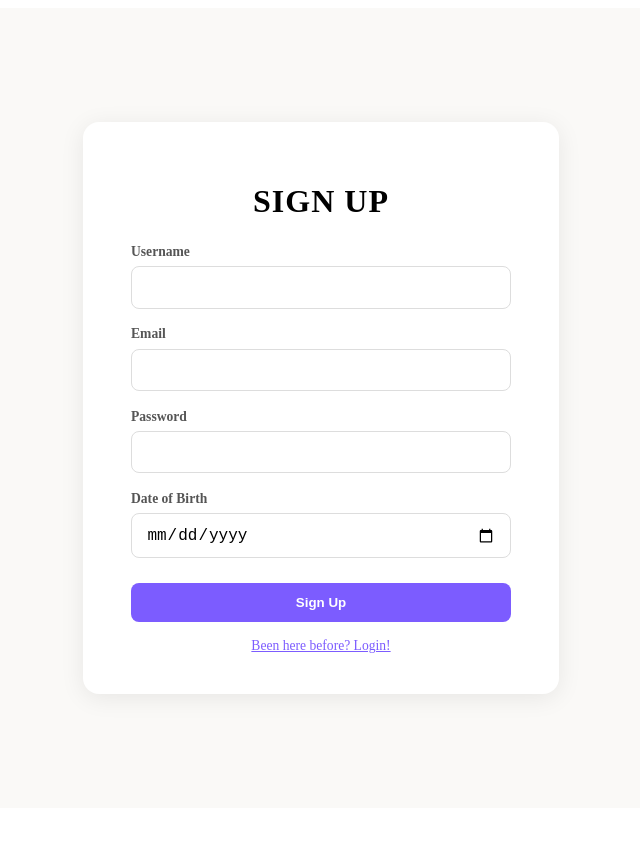
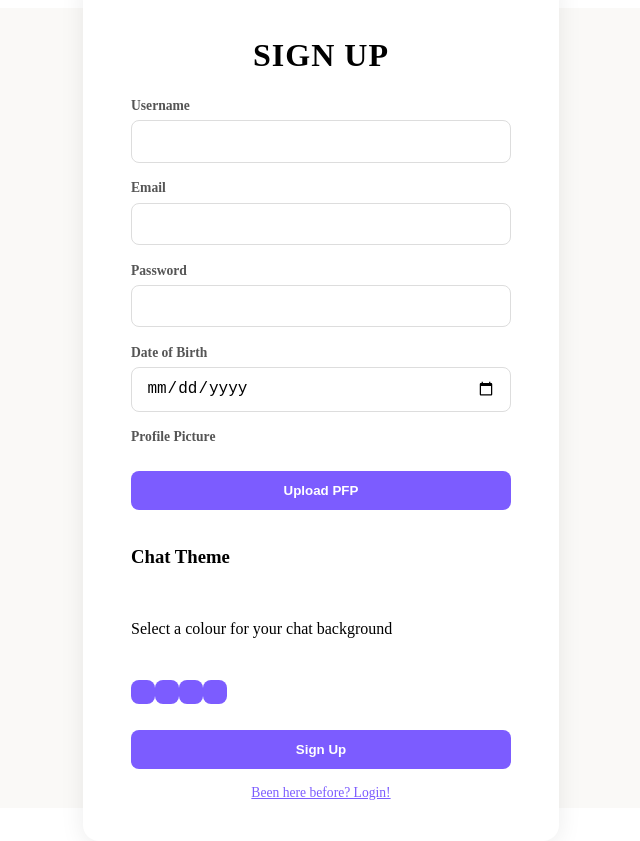
Before and after one commit to alpasahai/full_stack_dev_fabulari_chat, an Angular app in the folder fabulari/client/: page /signup in a window 1280 px wide. Shown: the whole page, without its empty margins (319-959 px from the left). Before the commit the page ends 816 px from the top, so only its background shows below. Built offline with nearby package versions, Linux system fonts and the light colour scheme.

Commit message:
Phase 1: Sign up - Quickly adding placeholder for pfp and themes

```diff
--- a/fabulari/client/src/app/auth/signup/signup.html
+++ b/fabulari/client/src/app/auth/signup/signup.html
@@ -23,6 +23,20 @@
         <input type="date" [(ngModel)]="dob" name="dob">
       </label>
 
+      <label>
+        Profile Picture
+      </label>
+        <button type="button" disabled>Upload PFP</button>
+
+        <h3>Chat Theme</h3>
+        <p>Select a colour for your chat background</p>
+        <div class="theme-options">
+          <button type="button" disabled class="theme-circle theme-1"></button>
+          <button type="button" disabled class="theme-circle theme-2"></button>
+          <button type="button" disabled class="theme-circle theme-3"></button>
+          <button type="button" disabled class="theme-circle theme-4"></button>
+        </div>
+
       <p class="error" *ngIf="error_message">{{ error_message }}</p>
 
       <button type="submit">Sign Up</button>
```
